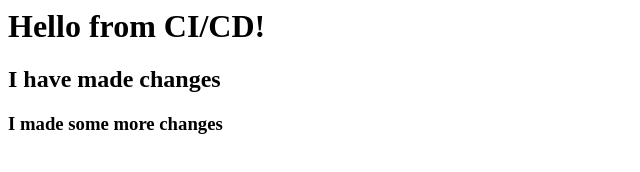
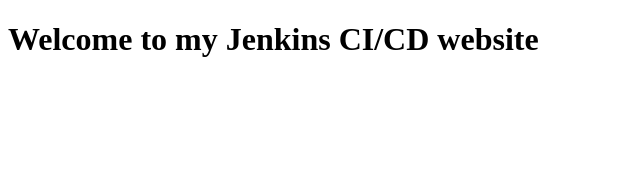
Before and after one commit to prasaddesh/simple-site, a plain HTML site: page index.html in a window 1280 px wide. Shown: the whole page, without its empty margins (0-640 px from the left). Drawn offline with Linux system fonts and the light colour scheme.

Commit message:
Updated index.html with http latest changes

```diff
--- a/index.html
+++ b/index.html
@@ -1,3 +1,7 @@
-<h1>Hello from CI/CD!</h1>
-<h2>I have made changes</h2>
-<h3>I made some more changes</h3>
+<!DOCTYPE html>
+<html>
+<head><title>CI/CD Site</title></head>
+<body>
+<h1>Welcome to my Jenkins CI/CD website</h1>
+</body>
+</html>
```
